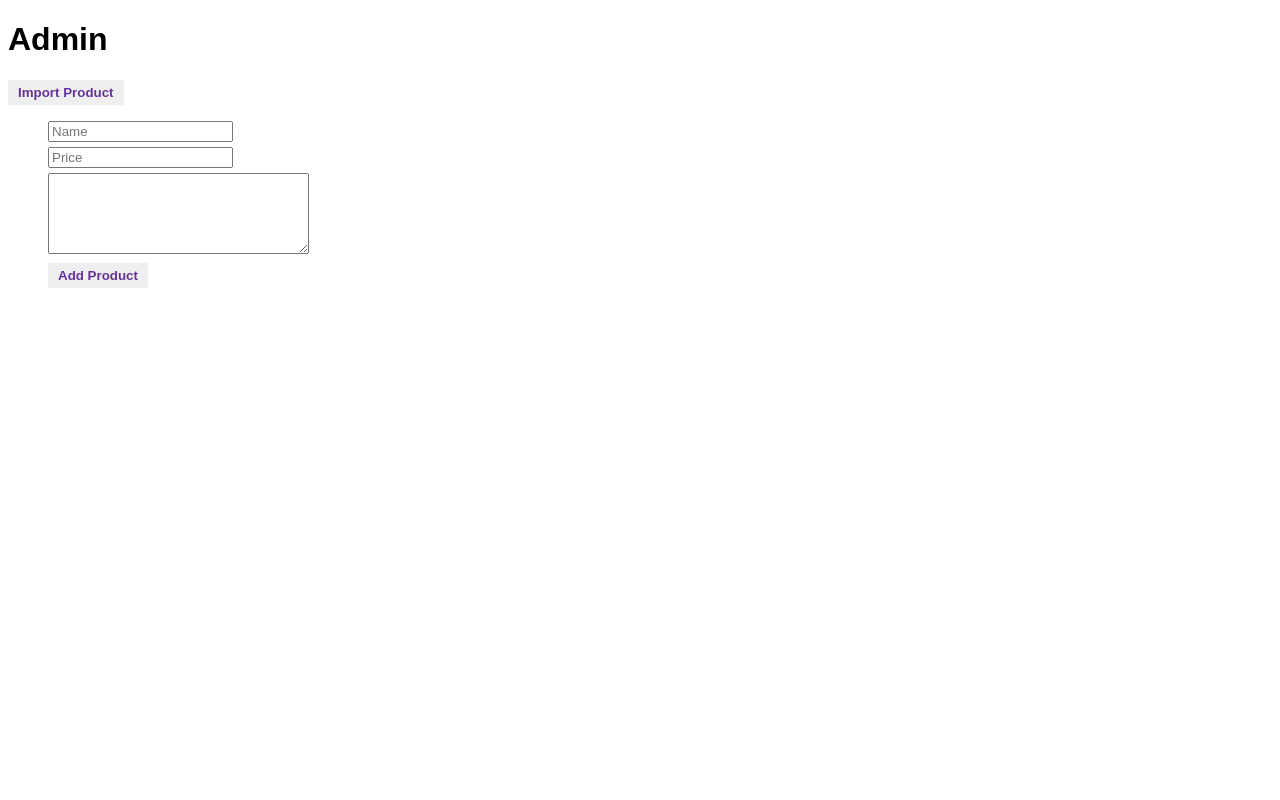
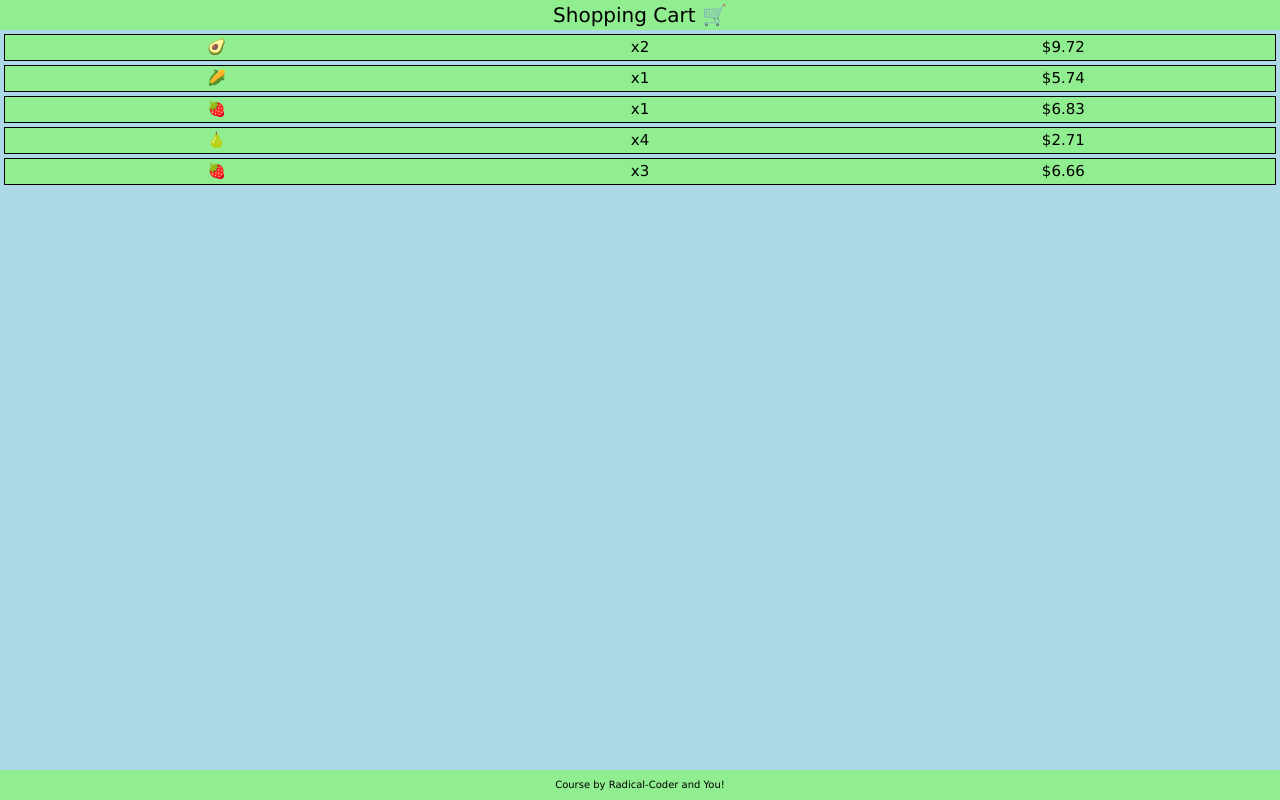
Before and after one commit to shafeequeonline/myJavaScriptApp, a plain HTML site: page index.html in a window 1280 px wide. Drawn offline with Linux system fonts and the light colour scheme.

Commit message:
added Math function

```diff
--- a/css/main.css
+++ b/css/main.css
@@ -1,16 +1,57 @@
-body{
-    font-family: Arial, Helvetica, sans-serif;
+* {
+    margin: 0;
+    font-family: Verdana, Geneva, Tahoma, sans-serif;
+    --headerFontSize: 2rem;
+    --headerPadding: 0.5rem;
+    --footerFontSize: 1rem;
+    --footerPadding: 1rem;
 }
-ul{
-    list-style: none;
+
+html {
+    line-height: 1;
+    font-size: 62.5%;
 }
-li{
-    margin: 0 0 5px 0;
+
+body {
+    padding: 0;
 }
-.btn{
-    border: 0;
-    padding: 5px 10px;
-    color: rebeccapurple;
-    font-weight: bold;
-    cursor: pointer;
+
+header {
+    background-color: lightgreen;
+    font-size: var(--headerFontSize);
+    padding: var(--headerPadding);
+    text-align: center;
 }
+
+main {
+    background-color: lightblue;
+    font-size: 1.5rem;
+    text-align: center;
+    height: calc(
+        100vh
+        - var(--headerFontSize)
+        - (2 * var(--headerPadding))
+        - var(--footerFontSize)
+        - (2 * var(--footerPadding))
+    );
+    overflow-y: auto;
+}
+
+footer {
+    background-color: lightgreen;
+    font-size: var(--footerFontSize);
+    padding: var(--footerPadding);
+    text-align: center;
+}
+
+.product {
+    display: flex;
+    border: 1px solid #000;
+    background-color: lightgreen;
+    margin: 0.4rem;
+}
+
+.product div {
+    padding: 5px;
+    width: calc(100% / 3);
+}
--- a/index.html
+++ b/index.html
@@ -4,26 +4,18 @@
     <meta charset="UTF-8">
     <meta name="viewport" content="width=device-width, initial-scale=1.0">
     <meta http-equiv="X-UA-Compatible" content="ie=edge">
-    <title>My Shopping</title>
+    <title>My Shopping Cart</title>
     <link rel="stylesheet" href="css/main.css">
 </head>
 <body>
-    <h1>Admin</h1>
-    <button class="btn" id="btnImportProduct">Import Product</button>
-    <ul>
-        <li>
-            <input type="text" id="productName" name="productName" placeholder="Name">
-        </li>
-        <li>
-            <input type="text" id="productPrice" name="productPrice" placeholder="Price">
-        </li>
-        <li>
-            <textarea name="" id="productDetails" cols="30" rows="5"></textarea>
-        </li>
-        <li>
-            <button class="btn" id="btnAddProduct">Add Product</button>
-        </li>
-    </ul>
+    <header>Shopping Cart 🛒</header>
+    <main>
+        <div id="ShoppingCart">
+            <div id="products"></div>
+        </div>
+    </main>
+    <footer>Course by Radical-Coder and You!</footer>
+
     <script src="js/main.js" type="text/javascript"></script>
 </body>
 </html>
--- a/js/main.js
+++ b/js/main.js
@@ -1,17 +1,30 @@
-// var addProduct = function(){
-//     var button = document.getElementById("btnAddProduct");
-//     var productName = document.getElementById("productName");
-//     var productPrice = document.getElementById("productPrice");
-//     var productDetails = document.getElementById("productDetails");
-//     productArray = [];
-//     button.addEventListener('click', function(){
-//         productName = productName.value;
-//         productPrice = productPrice.value;
-//         productDetails = productDetails.value;
-//     });
-// }
-// addProduct();
+function roll(min, max, floatRange) {
+    let r = Math.random() * (max - min) + min;
+    return floatRange ? r : Math.floor(r)
 
-var xhr = new XMLHttpRequest();
-xhr.open("get","database.json");
-console.log(xhr.send());
+}
+
+let possibleProducts = ["🍇", "🍈", "🍉", "🍊", "🍋", "🍌", "🍍", "🥭", "🍎", "🍏", "🍐", "🍑", "🍒", "🍓", "🥝", "🍅", "🥥", "🥑", "🍆", "🥔", "🥕", "🌽", "🌶", "🥒", "🥬", "🥦"]
+
+let products = [...Array(5)].map((_, i) => {
+    return {
+        index: i,
+        name: possibleProducts[roll(0, possibleProducts.length)],
+        price: roll(1, 10, 1).toFixed(2),
+        count: roll(1, 5)
+    }
+})
+
+console.log(products)
+
+let productsElement = document.getElementById('products');
+let cartHtml = '';
+products.forEach((product) => {
+    cartHtml += `<div class="product">
+        <div>${product.name}</div>
+        <div>x${product.count}</div>
+        <div>$${product.price}</div>
+    </div>`
+});
+
+productsElement.innerHTML = cartHtml;
```
Also changed, not shown: 1 other file.
